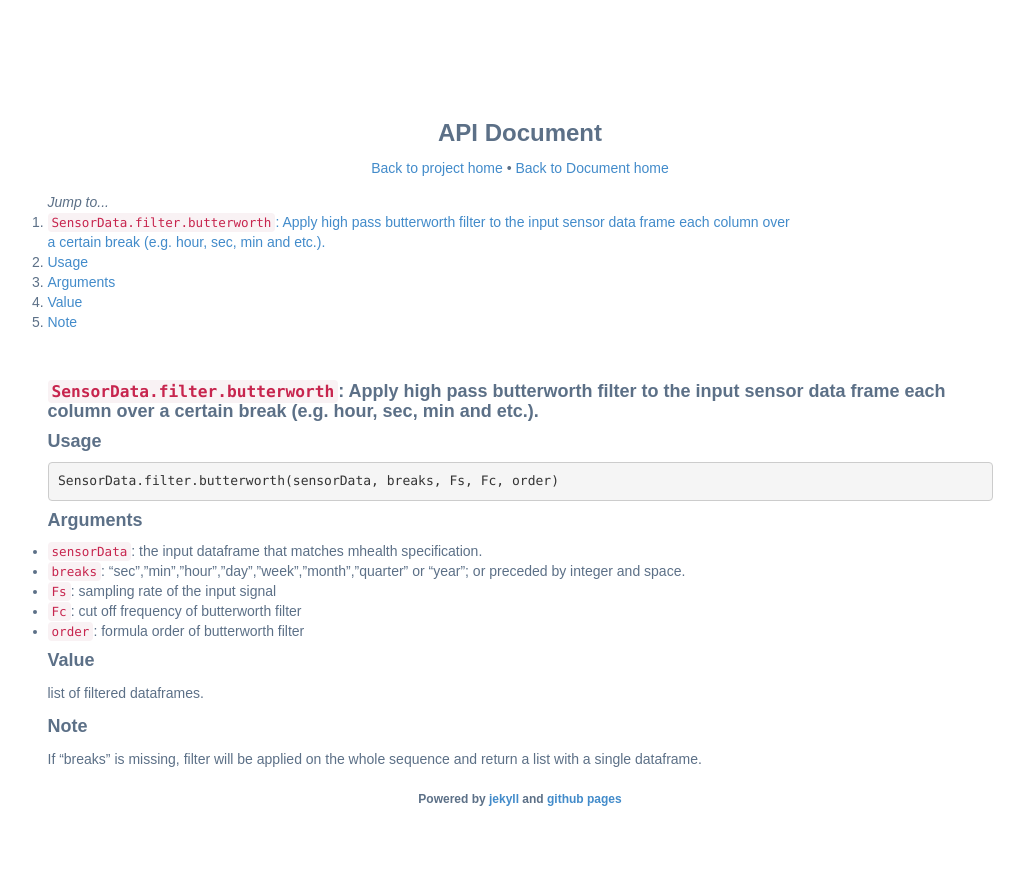
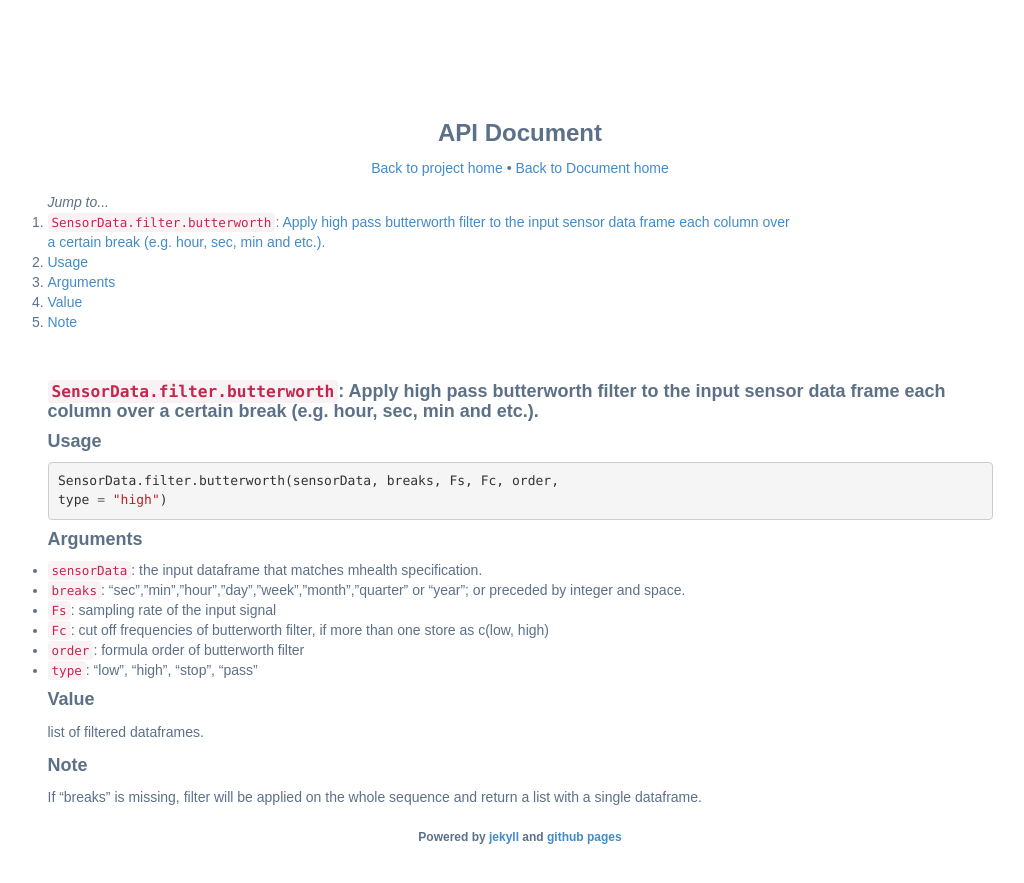
Before and after one commit to qutang/mhealth-visualizer-r, a Jekyll site: the page built from docs/SensorData.filter.butterworth.md, in a window 1280 px wide. Shown: the top 883 px of the page, without its empty margins (120-1144 px from the left). Built offline with Jekyll 4.4.1, drawn with Linux system fonts in a browser that asks for light colours; nearby versions of some CDN libraries; Markdown is read by kramdown in place of the engine named in the settings.

Commit message:
Fix typo Update doc

````diff
--- a/docs/SensorData.filter.butterworth.md
+++ b/docs/SensorData.filter.butterworth.md
@@ -8,7 +8,8 @@ title: API Document
 #### Usage ####
 
 ```r
-SensorData.filter.butterworth(sensorData, breaks, Fs, Fc, order)
+SensorData.filter.butterworth(sensorData, breaks, Fs, Fc, order,
+type = "high")
 ```
 
 #### Arguments ####
@@ -16,8 +17,9 @@ SensorData.filter.butterworth(sensorData, breaks, Fs, Fc, order)
 * `sensorData`: the input dataframe that matches mhealth specification.
 * `breaks`: "sec","min","hour","day","week","month","quarter" or "year"; or preceded by integer and space.
 * `Fs`: sampling rate of the input signal
-* `Fc`: cut off frequency of butterworth filter
+* `Fc`: cut off frequencies of butterworth filter, if more than one store as c(low, high)
 * `order`: formula order of butterworth filter
+* `type`: "low", "high", "stop", "pass"
 
 
 #### Value ####
````
Also changed, not shown: docs/FrequencyResponse.fft.md (added, +24 -0 lines), docs/SensorData.importCsv.md (+2 -1 lines), docs/api.md (+2 -0 lines), docs/index.md (+1 -3 lines).
